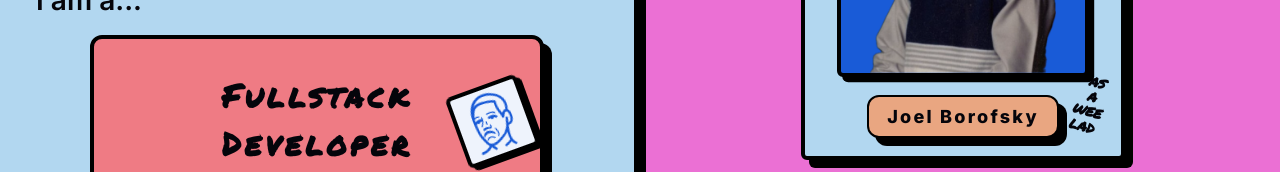
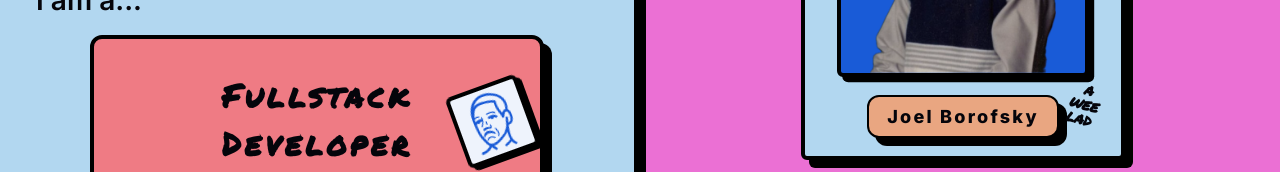
Before and after one commit to BorofskyDev/joelborofsky-react, a React (Vite) app: page / in a window 1280 px wide. Shown: the part 638-810 px from the top of the page. Built offline with nearby package versions, Linux system fonts and the light colour scheme; a web font is replaced by a local one.

Commit message:
Update transform values in MediumHeader and SmallContainer modules

```diff
--- a/src/components/headings/medium-header/MediumHeader.module.scss
+++ b/src/components/headings/medium-header/MediumHeader.module.scss
@@ -16,6 +16,6 @@
     position: absolute;
     text-align: center;
     font-size: var(--fs-600);
-    transform: translate(1%, -15%) rotate(5deg) skew(-10deg);
+    transform: translate(5%, -15%) rotate(5deg) skew(-10deg);
   }
 }
--- a/src/components/layout/containers/small-container/SmallContainer.module.scss
+++ b/src/components/layout/containers/small-container/SmallContainer.module.scss
@@ -16,6 +16,6 @@
     font-size: var(--fs-300);
     line-height: 95%;
     letter-spacing: -0.01rem;
-    transform: translate(125%, -55%) rotate(15deg) skew(-5deg);
+    transform: translate(105%, -55%) rotate(15deg) skew(-5deg);
   }
 }
--- a/src/components/sections/hero/picture/HeroPicture.jsx
+++ b/src/components/sections/hero/picture/HeroPicture.jsx
@@ -13,7 +13,7 @@ function HeroPicture() {
         imageBg='bg-vibrant-blue'
         smallContainerBg='bg-orange'
         title='Joel Borofsky'
-        note="as a wee lad"
+        note="a wee lad"
         iconBg1='bg-vibrant-purple'
         iconFill1='fill-vibrant-red'
         icon1={icons.astronaut.path}
```
